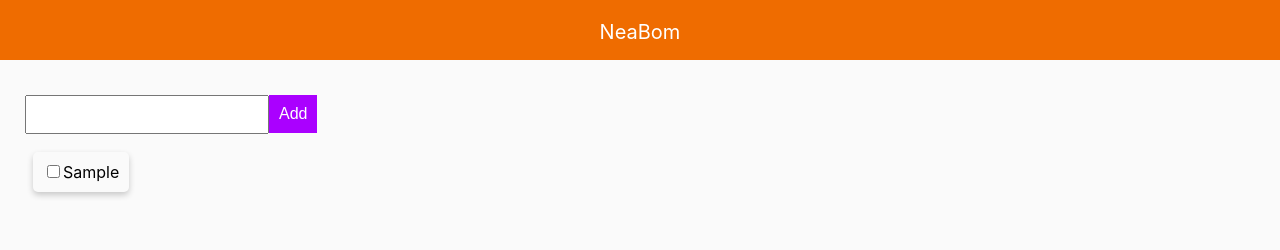
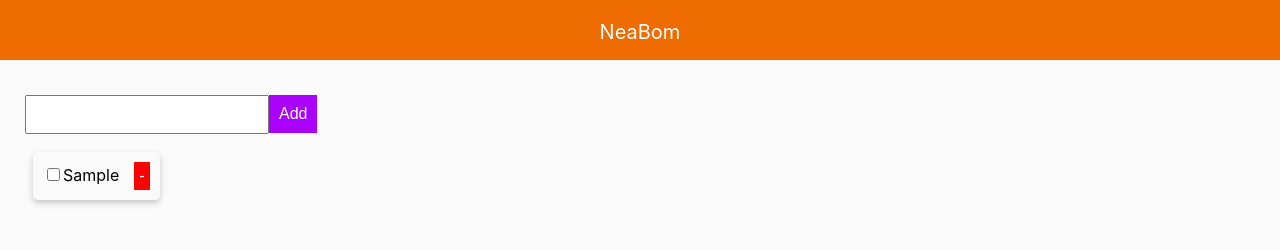
Before and after one commit to TejasChaudhariNdb/Renter, a React (Create React App) app: page / in a window 1280 px wide. Both pictures are taken after typing "Sample" into the empty fields and a click on the button "Add". Shown: the top 250 px of the page. Built offline with nearby package versions, Linux system fonts and the light colour scheme.

Commit message:
checkBox

```diff
--- a/src/App.js
+++ b/src/App.js
@@ -11,7 +11,7 @@ function App() {
  const [tododada, setTodo] = useState([])
  const todoName = useRef();
 
-/*
+
 function complete(id){
  const newTodo = [...tododada];
  const todo = newTodo.find(todo =>todo.id === id)
@@ -20,7 +20,12 @@ function complete(id){
 
 
 }
-*/
+
+function del(id){
+  const newTodo = [...tododada];
+  const todo = newTodo.filter(todo => todo.id !== todo.id)
+  setTodo(todo)
+}
 
 useEffect(() => {
   const getTodos = JSON.parse(localStorage.getItem('todo_app'))
@@ -58,9 +63,9 @@ useEffect(() => {
 
 
 <input ref={todoName} type="text" className="input"/>
-<button onClick={addTo}>Add</button>
+<button onClick={addTo} type="submit">Add</button>
 <div className="todo_list">
-<TodoList  todos={tododada}/>
+<TodoList  todos={tododada} complete={complete} del={del}/>
 </div>
 </div>
 
--- a/src/todo.css
+++ b/src/todo.css
@@ -56,3 +56,9 @@
     .todo_list::-webkit-scrollbar {
         display: none;
       }
+
+      .del{
+        background-color:red;
+       padding: 5px;
+       margin-left:15px ;
+      }
--- a/src/todoList.js
+++ b/src/todoList.js
@@ -1,10 +1,10 @@
 import React from 'react'
 import Todo from './todos.js';
 
-export default function todoList({todos}) {
+export default function todoList({todos,complete,del}) {
     return (
    todos.map(todo =>{
-               return <Todo key={todo.id} todo={todo} />
+               return <Todo key={todo.id} todo={todo} complete={complete} del={del} />
 
             })
 
--- a/src/todos.js
+++ b/src/todos.js
@@ -1,17 +1,27 @@
 import React from 'react';
 import './todo.css';
 
-export default function todos(todo) {
+export default function todos({todo,complete,del}) {
 
+  function handelChange(){
 
+    complete(todo.id);
+
+  }
+
+  function handelDel(){
+
+    del(todo.id);
+
+  }
 
     return (
     <>
     <div className="card">
 
-     <input type="checkbox" checked={todo.todo.check} />
-    {todo.todo.name}
-     {console.log(todo)}
+     <input type="checkbox" checked={todo.check} onChange={handelChange} />
+    {todo.name}
+<button className="del" onClick={handelDel}>-</button>
 </div>
 </>
     );
```
